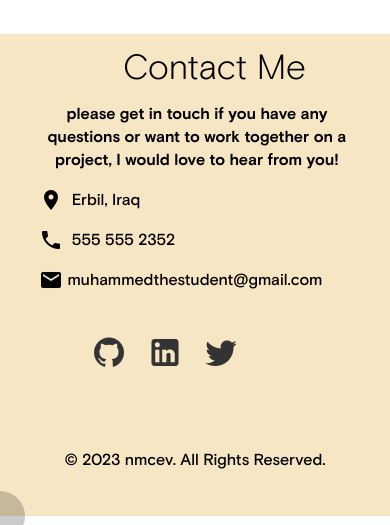
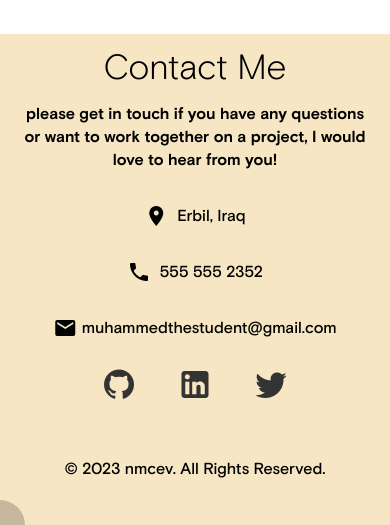
Before and after one commit to nmcev/odin-personal-portfolio, a plain HTML site: page index.html in a window 390 px wide. Shown: the part 2672-3197 px from the top of the page. Drawn offline with nearby package versions, Linux system fonts and the light colour scheme.

Commit message:
feat: centered the footer content add more css to center the footer content well

```diff
--- a/styles.css
+++ b/styles.css
@@ -411,8 +411,19 @@ footer {
         max-width: 90%;
     }
 
+    .information {
+        margin-left: 0;
+        display: flex;
+        justify-content: center;
+        align-items: center;
+        flex-direction: column;
+    }
+
     .social {
-        margin-left: 2px;
+        margin: auto;
+        gap: 20px;
+        padding: 0;
+
     }
 
     .picture {
```
